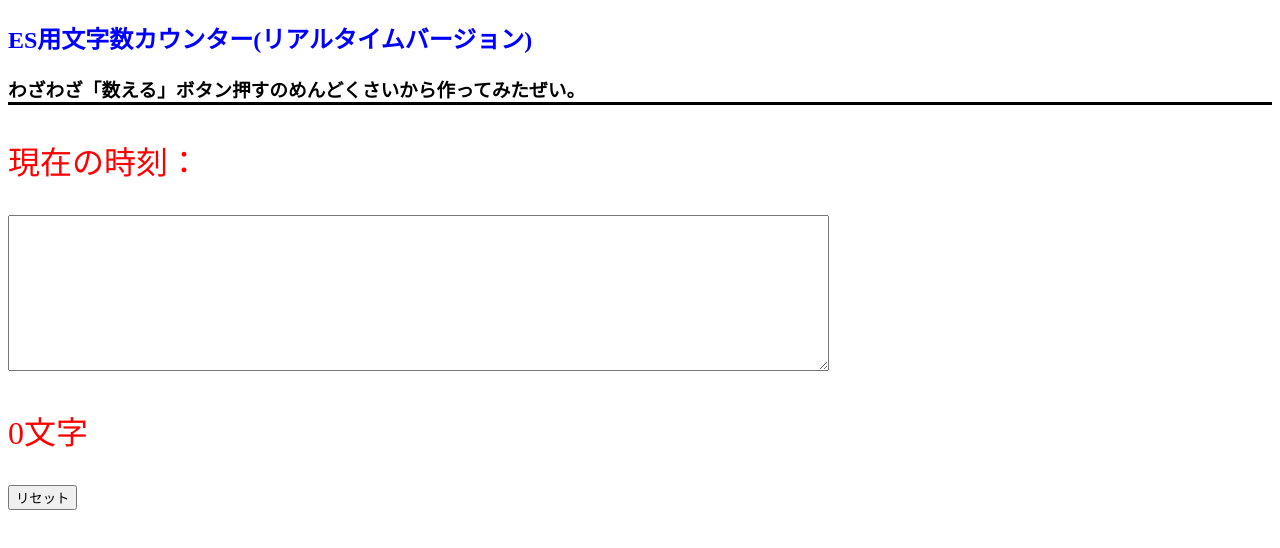
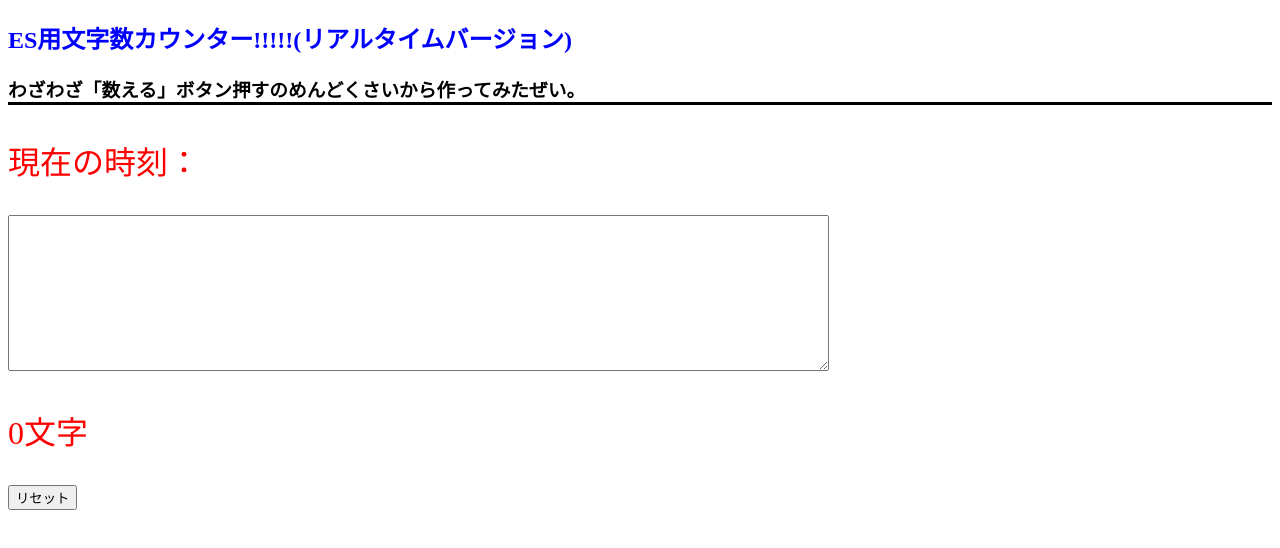
Before and after one commit to Daisuke719/countOnRealTime, a plain HTML site: page index.html in a window 1280 px wide. Drawn offline with Linux system fonts and the light colour scheme.

Commit message:
test commit

```diff
--- a/index.html
+++ b/index.html
@@ -7,7 +7,7 @@
     </head>
 
     <body>
-        <h2>ES用文字数カウンター(リアルタイムバージョン)</h2>
+        <h2>ES用文字数カウンター!!!!!(リアルタイムバージョン)</h2>
         <h3 class="h3-char">わざわざ「数える」ボタン押すのめんどくさいから作ってみたぜい。</h3>
         <p>現在の時刻：<span id="timeNow"></span></p>
 
```
